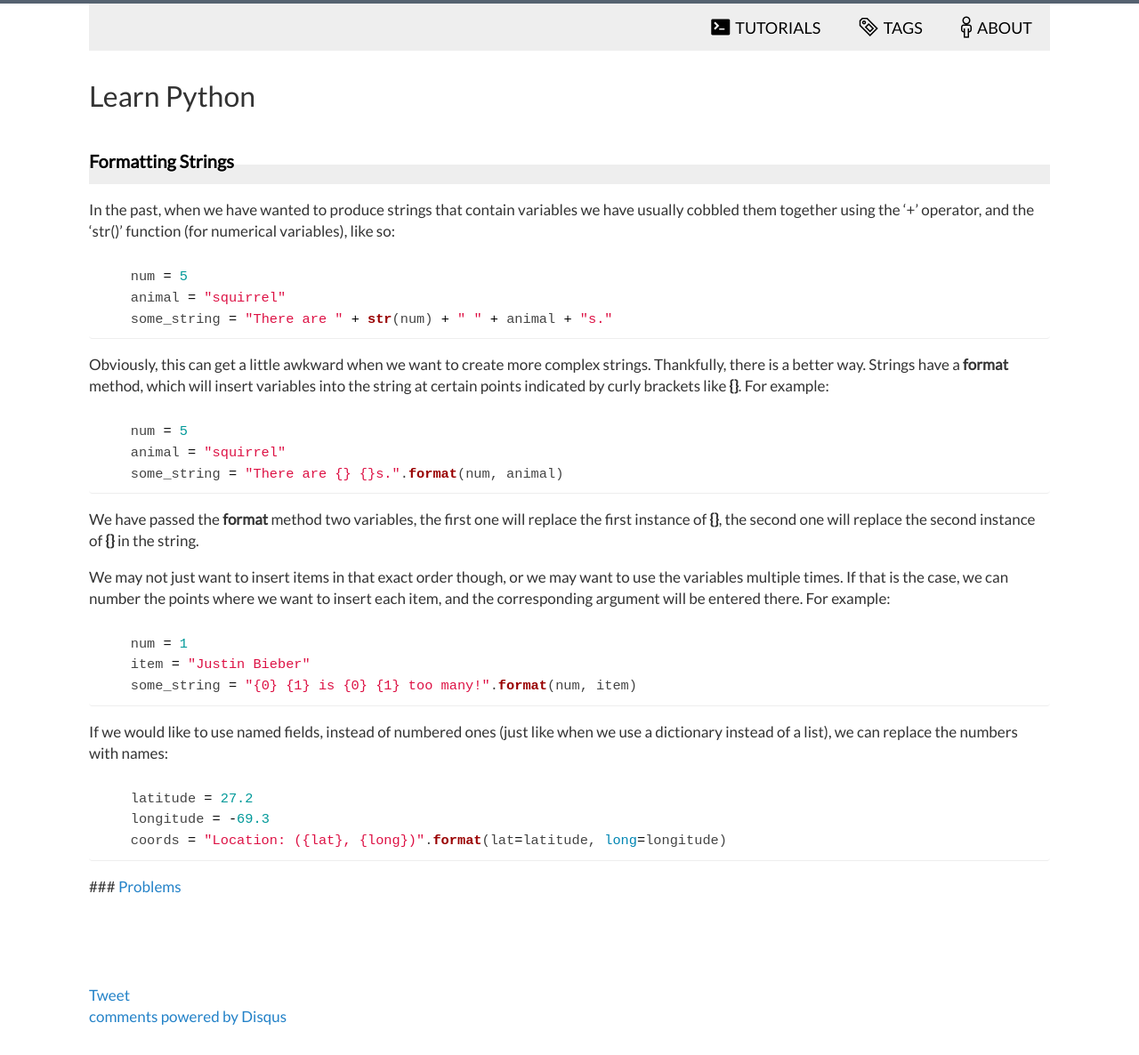
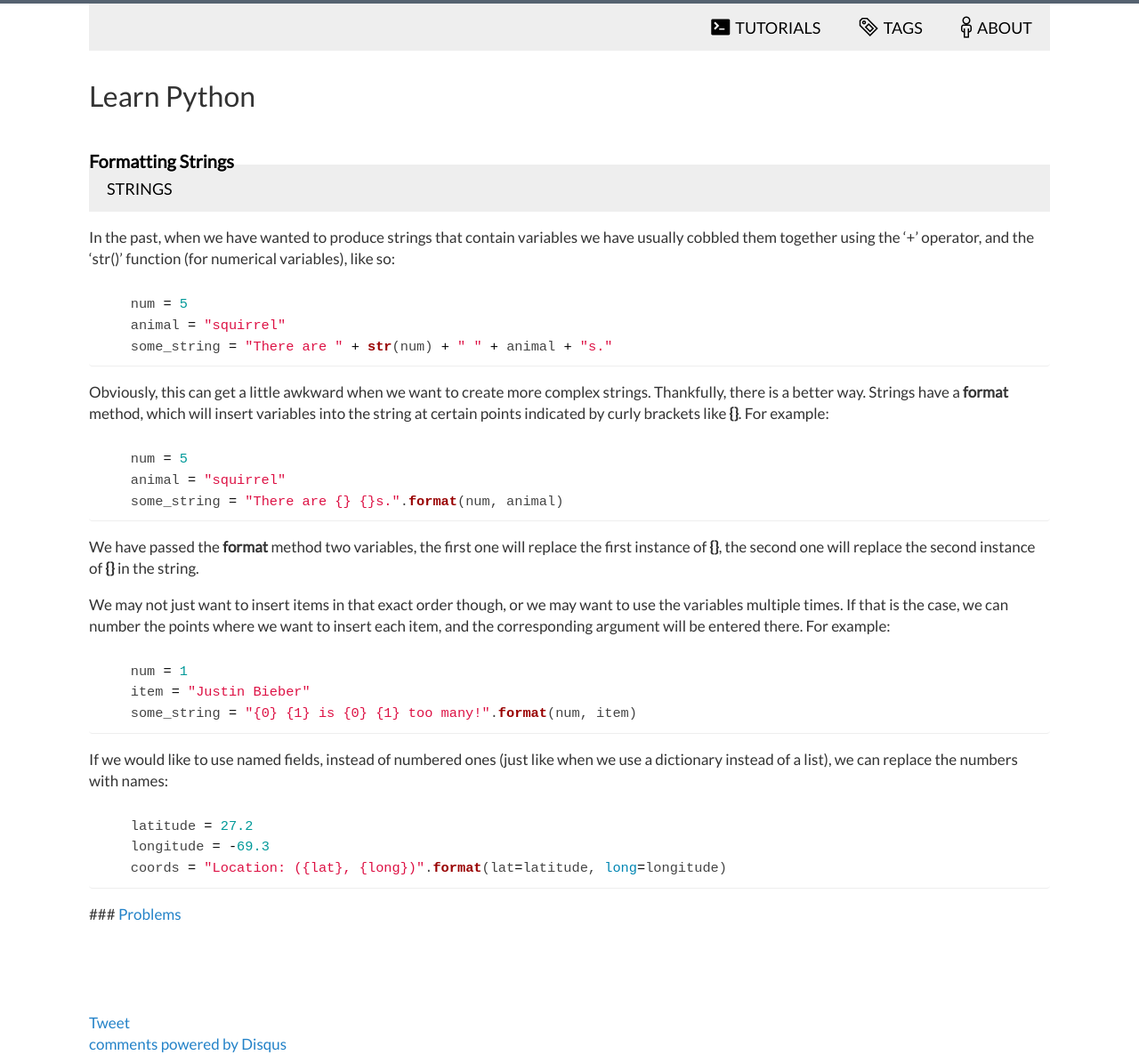
Before and after one commit to ptrobson/learn-python, a Jekyll site: the page built from _posts/2015-02-05-formatting-strings.md, in a window 1280 px wide. Shown: the whole page at 89% size. Built offline with Jekyll 4.4.1, drawn with Linux system fonts in a browser that asks for light colours; Markdown is read by kramdown in place of the engine named in the settings; comment, search, counter and statistics services are not loaded; before the commit the page ends 1155 px from its top, so only the background shows below that.

Commit message:
Fixed tags on posts

```diff
--- a/_layouts/post.html
+++ b/_layouts/post.html
@@ -4,14 +4,10 @@ layout: default
 <h2>{{ page.title }}</h2>
 
 <ul class="nav">
-    {% for tag in post.tags %}
+    {% for tag in page.tags %}
     <li><a href="/learn-python/tags#{{ tag }}"><span class="octicon oction-tag"></span>{{ tag }}</a></li>
     {% endfor %}
 </ul>
-
-{% for tag in post.tags %}
-<p> {{ tag }} </p>
-{% endfor %}
 
 <div class="post">
 {{ content }}
--- a/tags.html
+++ b/tags.html
@@ -16,7 +16,7 @@ title: tags
   <h3 id="{{ tag }}">{{ tag }}</h3>
   <ul>
   {% for post in site.tags[tag] %}
-    <li><a href="/learn-python/{{ post.url }}">{{ post.title }}</a></li>
+    <li><a href="/learn-python{{ post.url }}">{{ post.title }}</a></li>
   {% endfor %}
   </ul>
 {% endfor %}
```
